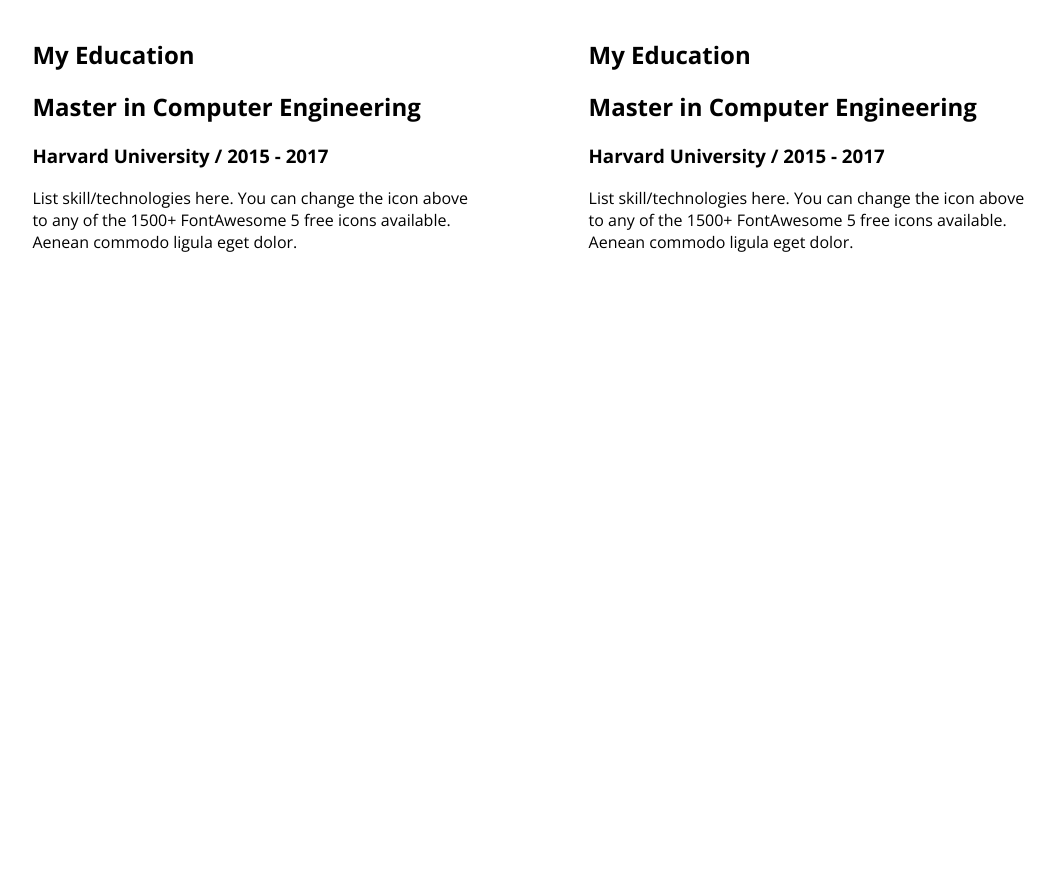
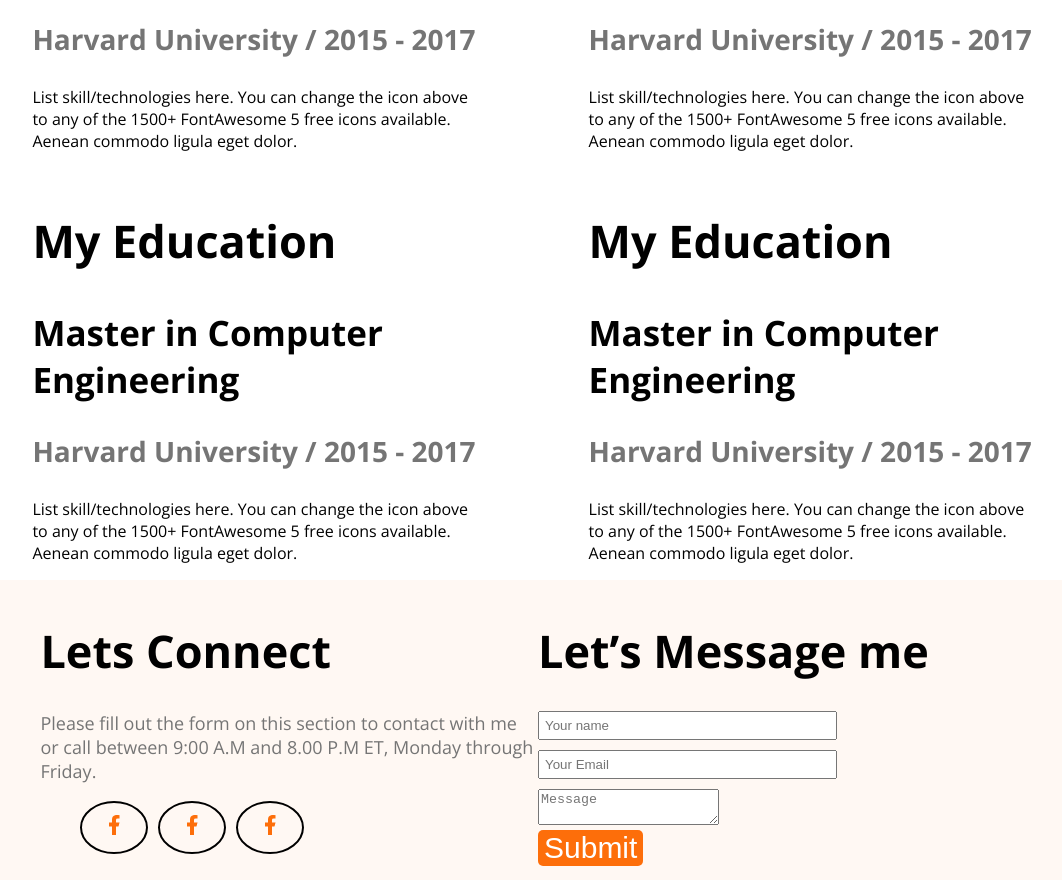
Before and after one commit to Animes101/port-folio-, a plain HTML site: page index.html in a window 1280 px wide. Shown: the part 2834-3722 px from the top of the page, without its empty margins (102-1164 px from the left). Before the commit the page ends 3111 px from the top, so only its background shows below. Drawn offline with nearby package versions, Linux system fonts and the light colour scheme.

Commit message:
complated footer section

```diff
--- a/index.html
+++ b/index.html
@@ -139,5 +139,32 @@ to any of the 1500+ FontAwesome 5 free icons available. Aenean commodo ligula eg
             </div>
         </div>
       </section>
+
+
+      <!-- footer section -->
+       <footer class="footer">
+        <div class="foter-container">
+            <div class="contact">
+                <h1>Lets Connect</h1>
+                <p>Please fill out the form on this section to contact with me or call between 9:00 A.M and 8.00 P.M ET, Monday through Friday.</p>
+                <ul>
+                    <li><img src="images/icons/facebook.png" alt=""></li>
+                    <li><img src="images/icons/facebook.png" alt=""></li>
+                    <li><img src="images/icons/facebook.png" alt=""></li>
+                </ul>
+            </div>
+            <div class="form">
+                <h1>Let’s Message me</h1>
+                <form action="">
+                    <input type="tel" name="" placeholder="Your name" id="">
+                    <input type="email" name="" placeholder="Your Email" id="">
+                    <textarea name="" id="" placeholder="Message"></textarea>
+                    <button>Submit</button>
+
+                </form>
+
+            </div>
+        </div>
+       </footer>
 </body>
 </html>
--- a/style/style.css
+++ b/style/style.css
@@ -184,3 +184,73 @@ body{
     width: 45%;
 
 }
+.rebox h1{
+    font-size: 45px;
+    font-weight: bold;
+}
+.rebox h2{
+    font-size: 35px;
+
+}
+.rebox h3{
+    font-size: 28px;
+    color: #757575;
+}
+
+/* footer */
+.footer{
+       background-color: #FFF8F3;
+       padding:10px;
+
+}
+.foter-container{
+    display: flex;
+    width: 80%;
+    margin: auto;
+}
+.contact{
+    width: 50%;
+}
+.form{
+    width: 50%;
+}
+.contact h1{
+    font-size: 45px;
+    font-weight: bold;
+
+}
+.contact p{
+    color:#757575;
+    font-size: 18px;
+}
+.contact ul{
+    list-style: none;
+    display: flex;
+
+}
+.contact ul li {
+    padding:10px 20px;
+    border:2px solid black;
+    border-radius: 50%;
+    margin-right: 10px;
+}
+.form h1{
+    font-size: 45px;
+    font-weight: bold;
+}
+form input{
+    display: block;
+    padding:5px 5px;
+    margin:10px 0;
+    width: 60%;
+    box-sizing: border-box;
+}
+form button{
+    display: block;
+    background-color: #FD6E0A;
+    font-size: 30px;
+    color: white;
+    border:none;
+    border-radius: 5px;
+    cursor: pointer;
+}
```
